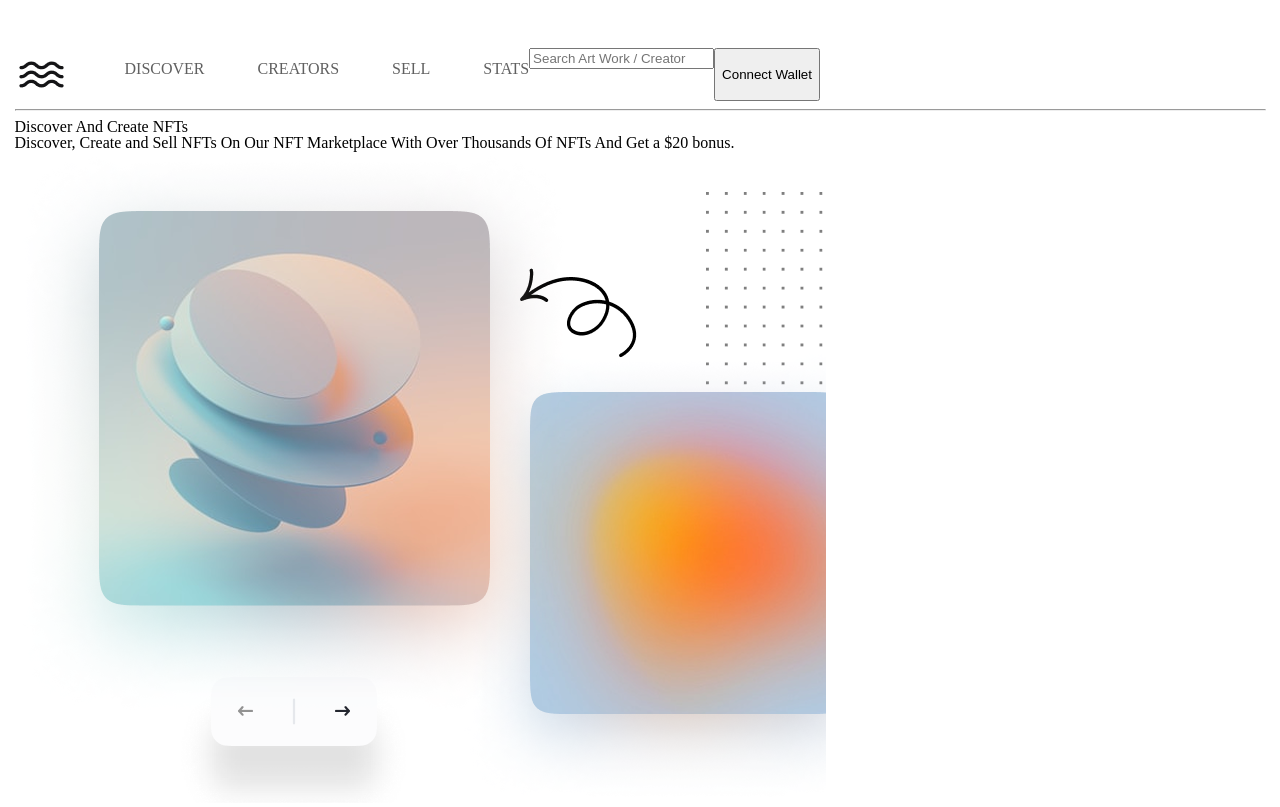
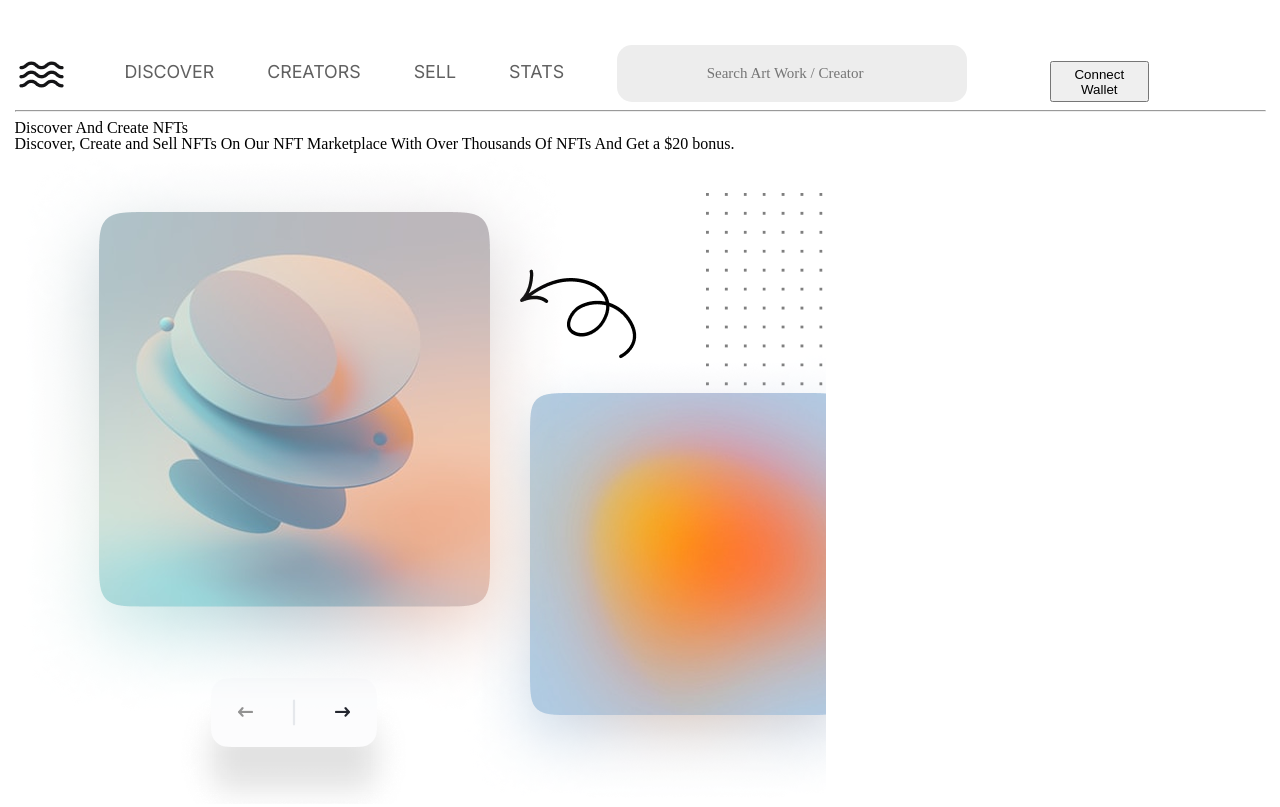
Before and after one commit to scorppavel/scorppavel.github.io, a plain HTML site: page index.html in a window 1280 px wide. Drawn offline with Linux system fonts and the light colour scheme.

Commit message:
change form

```diff
--- a/index.html
+++ b/index.html
@@ -33,13 +33,12 @@
                     <li><a href="#">creators</li></a>
                     <li><a href="#">Sell</li></a>
                     <li><a href="#">stats</li></a>
-            </div>
-            <form action="" method="get">
-                <input name="s" placeholder="Search Art Work / Creator" type="search">
-            </form>
-            <button class="btn">
-                Connect Wallet
-            </button>
+                    <div class="search">
+                        <input name="" placeholder="Search Art Work / Creator" type="search">
+                    </div>
+                    <button class="btn">
+                        Connect Wallet
+                    </button>
         </section>
         <section class="center">
             <hr>
--- a/style/style.css
+++ b/style/style.css
@@ -75,4 +75,19 @@ ul {
 
 .menu-item-list_header {
 	color: #606060;
+	font: 17.83px "inter", medium;
+	margin-right: 117px;
 }
+
+input {
+	width: 350px;
+	height: 57px;
+	background-color: #EDEDED;
+	border-radius: 15px;
+	border: none;
+	margin-right: 30px;
+	margin-top: -150px;
+	font: 15px "Popins", medium;
+	color: #C2C3CB;
+	text-align: center;
+}
```
Also changed, not shown: img/search-icon.png (added).
